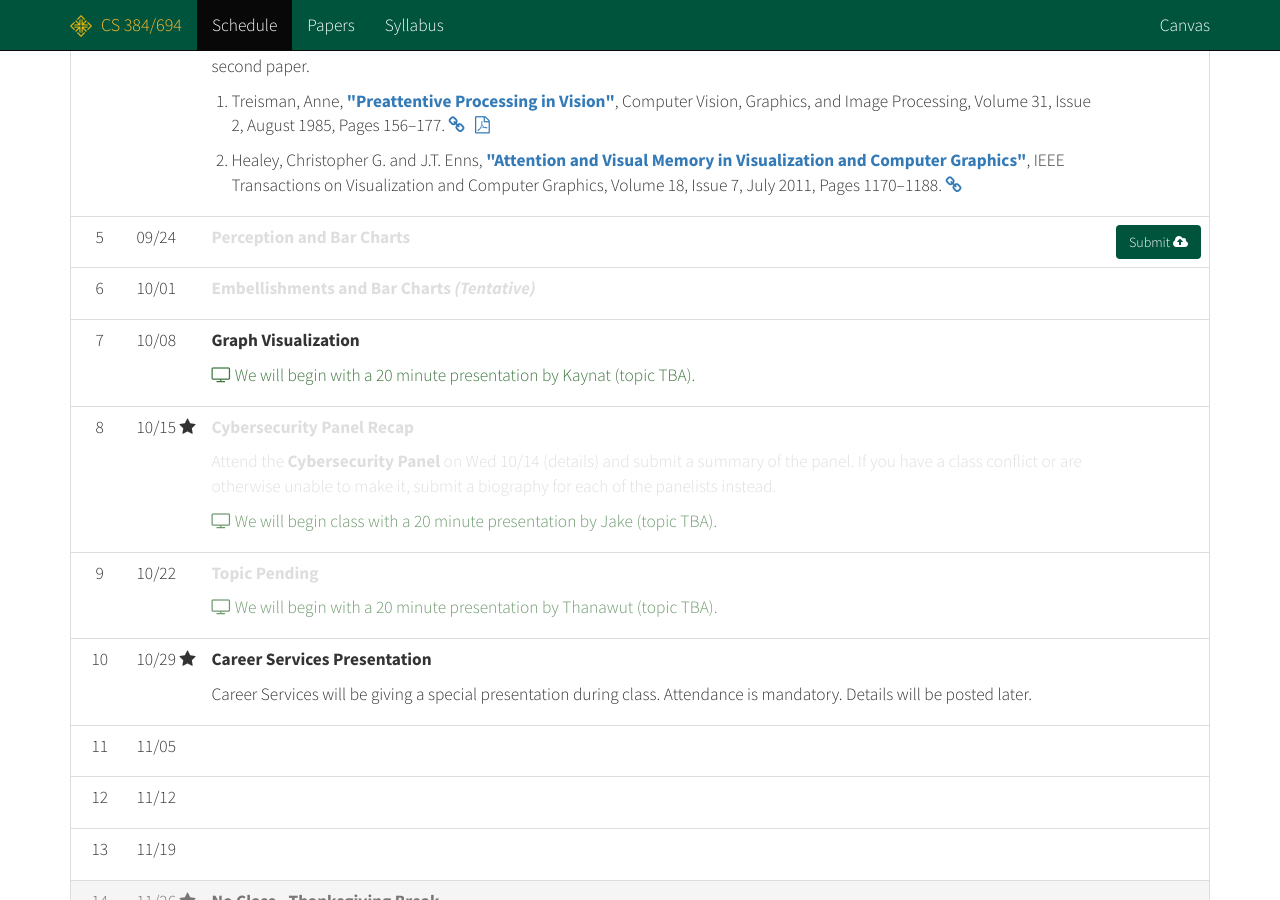
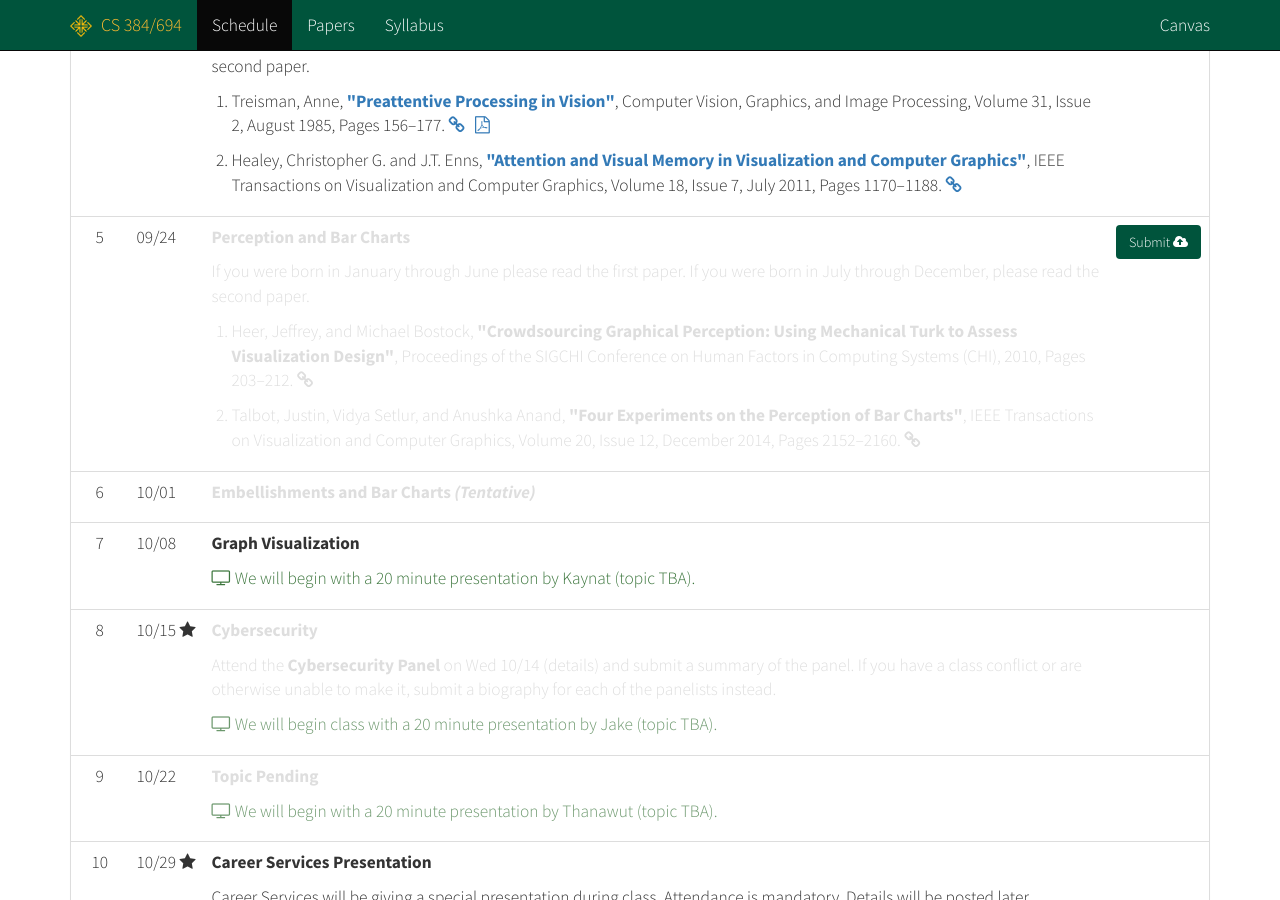
Before and after one commit to cs694/fall2015, a Jekyll site: the page built from schedule.html, in a window 1280 px wide and 900 px high, scrolled down 923 px. Built offline with Jekyll 4.4.1, drawn with Linux system fonts in a browser that asks for light colours; Markdown is read by kramdown in place of the engine named in the settings.

Commit message:
Adding next week's papers.

```diff
--- a/_data/schedule.yml
+++ b/_data/schedule.yml
@@ -103,21 +103,22 @@
   gray : false
   flag : false
   iffy : true
-  # read :
+  todo : 'If you were born in January through June please read the first paper. If you were born in July through December, please read the second paper.'
+  read :
   #   - title   : 'Graphical Perception: Theory, Experimentation, and Application to the Development of Graphical Methods'
   #     authors : 'Cleveland, William S. and Robert McGill'
   #     citation: 'Journal of the American Statistical Association, Volume 79, Number 387, September 1984, Pages 531&ndash;554'
   #     doi     : 'http://dx.doi.org/10.1080/01621459.1984.10478080'
 
-  #   - title   : 'Crowdsourcing Graphical Perception: Using Mechanical Turk to Assess Visualization Design'
-  #     authors : 'Heer, Jeffrey, and Michael Bostock'
-  #     citation: 'Proceedings of the SIGCHI Conference on Human Factors in Computing Systems (CHI), 2010, Pages 203&ndash;212'
-  #     doi     : 'http://dx.doi.org/10.1145/1753326.1753357'
+    - title   : 'Crowdsourcing Graphical Perception: Using Mechanical Turk to Assess Visualization Design'
+      authors : 'Heer, Jeffrey, and Michael Bostock'
+      citation: 'Proceedings of the SIGCHI Conference on Human Factors in Computing Systems (CHI), 2010, Pages 203&ndash;212'
+      doi     : 'http://dx.doi.org/10.1145/1753326.1753357'
 
-  #   - title   : 'Four Experiments on the Perception of Bar Charts'
-  #     authors : 'Talbot, Justin, Vidya Setlur, and Anushka Anand'
-  #     citation: 'IEEE Transactions on Visualization and Computer Graphics, Volume 20, Issue 12, December 2014, Pages 2152&ndash;2160'
-  #     doi     : 'http://dx.doi.org/10.1109/TVCG.2014.2346320'
+    - title   : 'Four Experiments on the Perception of Bar Charts'
+      authors : 'Talbot, Justin, Vidya Setlur, and Anushka Anand'
+      citation: 'IEEE Transactions on Visualization and Computer Graphics, Volume 20, Issue 12, December 2014, Pages 2152&ndash;2160'
+      doi     : 'http://dx.doi.org/10.1109/TVCG.2014.2346320'
 
 - week : 6
   date : 2015-10-01
@@ -146,7 +147,7 @@
 
 - week : 8
   date : 2015-10-15
-  info : 'Cybersecurity Panel Recap'
+  info : 'Cybersecurity'
   gray : false
   flag : true
   iffy : true
```
